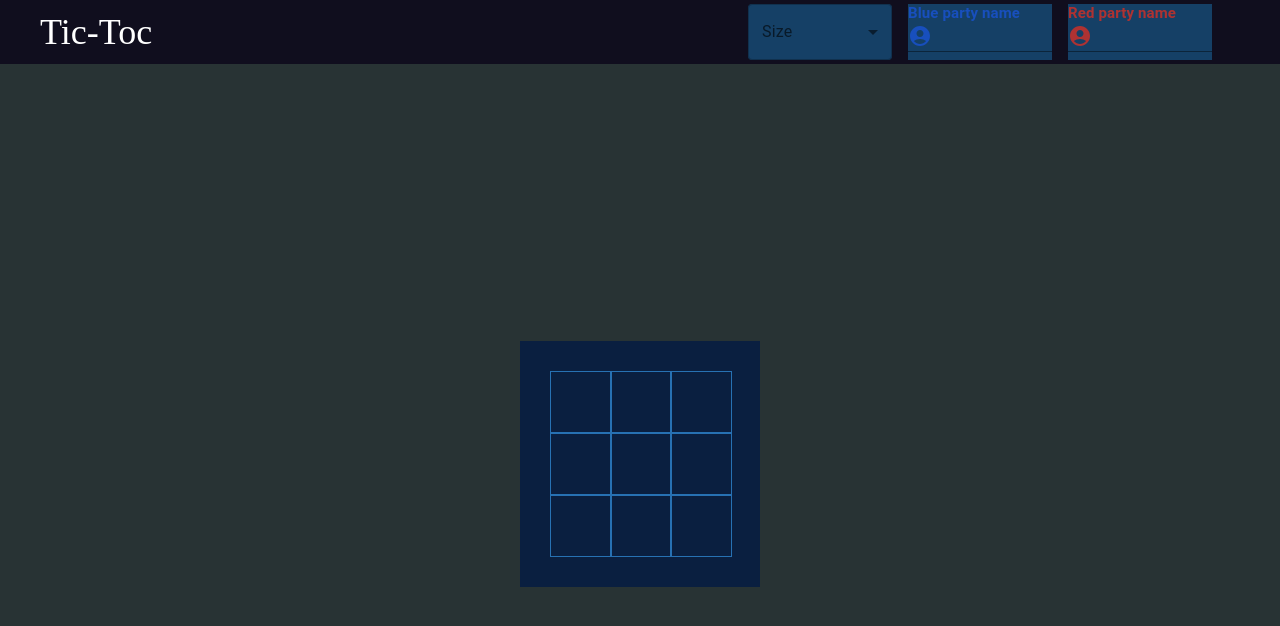
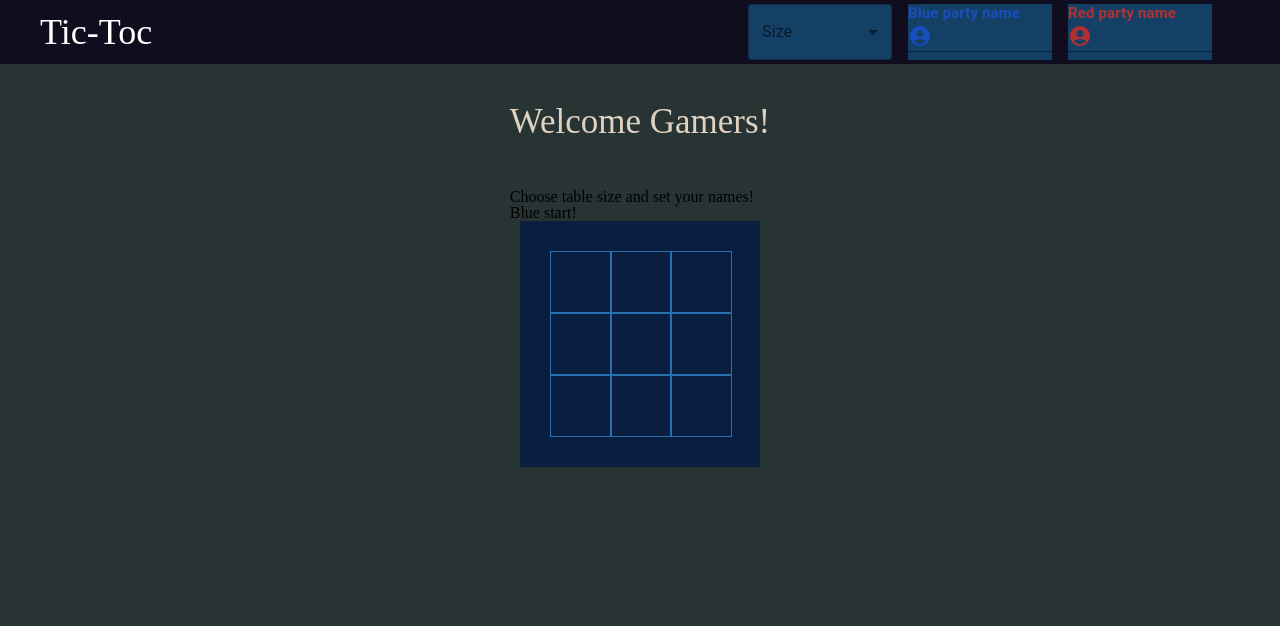
Before and after one commit to tothandras2019/tic-toc-is-action, a React (Create React App) app: page / in a window 1280 px wide. Shown: the top 626 px of the page. Built offline with nearby package versions, Linux system fonts and the light colour scheme.

Commit message:
Set Name and welcome ready

```diff
--- a/src/App.js
+++ b/src/App.js
@@ -4,16 +4,31 @@ import './AppMain.css'
 import './Reset.css'
 import { useState, useContext } from 'react'
 import { Table } from './components/table/table-component'
-import { TableSizeContext } from './components/contexts/opoinment-contexts'
+import { TableSizeContext, PartyNamesContext, ActualTurnContext } from './components/contexts/opoinment-contexts'
 import { Navigation } from './components/navigation/navigation-component'
 
 function App() {
   const { size, setSize } = useContext(TableSizeContext)
+  const { parties, setParties } = useContext(PartyNamesContext)
+  const { turn, setTurn } = useContext(ActualTurnContext)
 
   return (
     <div className='App'>
       <Navigation />
       <section>
+        <div>
+          {!(parties.blueName && parties.redName) ? (
+            <>
+              <h3>Welcome Gamers!</h3>
+              <h4>
+                Choose table size and set your names! <br />
+                Blue start!
+              </h4>
+            </>
+          ) : (
+            <h3>{turn === 'blue' ? parties.blueName : parties.redName} turn!</h3>
+          )}
+        </div>
         <Table size={size} />
       </section>
     </div>
--- a/src/AppMain.css
+++ b/src/AppMain.css
@@ -16,6 +16,12 @@ body::-webkit-scrollbar {
   height: 100vh;
   background-color: #283334;
   display: flex;
-  justify-content: center;
+  flex-direction: column;
   align-items: center;
+  justify-content: flex-start;
+}
+.App section h3 {
+  margin: 40px 0 50px;
+  font-size: 35px;
+  color: rgb(223, 210, 193);
 }/*# sourceMappingURL=AppMain.css.map */
--- a/src/AppMain.scss
+++ b/src/AppMain.scss
@@ -20,7 +20,14 @@ body {
     height: 100vh;
     background-color: $main-color;
     display: flex;
-    justify-content: center;
+    flex-direction: column;
     align-items: center;
+    justify-content: flex-start;
+
+    h3 {
+      margin: 40px 0 50px;
+      font-size: 35px;
+      color: $primary;
+    }
   }
 }
--- a/src/components/contexts/opoinment-contexts.jsx
+++ b/src/components/contexts/opoinment-contexts.jsx
@@ -10,8 +10,26 @@ export const OpponentContextsProvider = ({ children }) => {
   return <OpponentContexts.Provider value={{ step, setStep }}>{children}</OpponentContexts.Provider>
 }
 
+export const ActualTurnContext = createContext('blue')
+export const ActualTurnContextProvider = ({ children }) => {
+  const [turn, setTurn] = useState('blue')
+  return <ActualTurnContext.Provider value={{ turn, setTurn }}>{children}</ActualTurnContext.Provider>
+}
+
 export const TableSizeContext = createContext('')
 export const TableSizeContextProvider = ({ children }) => {
   const [size, setSize] = useState(3)
   return <TableSizeContext.Provider value={{ size, setSize }}>{children}</TableSizeContext.Provider>
 }
+
+export const PartyNamesContext = createContext({
+  blueName: '',
+  redName: '',
+})
+export const PartyNamesContextProvider = ({ children }) => {
+  const [parties, setParties] = useState({
+    blueName: '',
+    redName: '',
+  })
+  return <PartyNamesContext.Provider value={{ parties, setParties }}>{children}</PartyNamesContext.Provider>
+}
--- a/src/components/navigation/navigation-component.jsx
+++ b/src/components/navigation/navigation-component.jsx
@@ -1,6 +1,6 @@
 import './navigation-component.css'
 import { useEffect, useState, useContext } from 'react'
-import { TableSizeContext } from './../contexts/opoinment-contexts.jsx'
+import { TableSizeContext, PartyNamesContext } from './../contexts/opoinment-contexts.jsx'
 import Box from '@mui/material/Box'
 import InputLabel from '@mui/material/InputLabel'
 import FormControl from '@mui/material/FormControl'
@@ -12,15 +12,21 @@ import MenuItem from '@mui/material/MenuItem'
 import Select from '@mui/material/Select'
 
 export const Navigation = () => {
-  const [blueName, setBlueName] = useState(null)
-  const [redName, setRedName] = useState(null)
+  const [blueNameInput, setBlueNameInput] = useState(null)
+  const [redNameInput, setRedNameInput] = useState(null)
   const [tableSize, setTableSize] = useState('')
   const { size, setSize } = useContext(TableSizeContext)
+  const { parties, setParties } = useContext(PartyNamesContext)
 
   useEffect(() => {
-    if (!(blueName || redName)) return
+    if (!(blueNameInput || redNameInput)) return
+    setParties(() => ({
+      blueName: blueNameInput,
+      redName: redNameInput,
+    }))
+
     return () => {}
-  }, [blueName, redName])
+  }, [blueNameInput, redNameInput])
 
   useEffect(() => {
     if (!tableSize) return
@@ -68,7 +74,7 @@ export const Navigation = () => {
           <TextField
             id='input-with-icon-textfield'
             label='Blue party name'
-            onChange={(event) => setBlueName(() => event.target.value)}
+            onChange={(event) => setBlueNameInput(() => event.target.value)}
             sx={{
               backgroundColor: '#154066;',
               input: { color: 'white' },
@@ -94,7 +100,7 @@ export const Navigation = () => {
           <TextField
             id='input-with-icon-textfield'
             label='Red party name'
-            onChange={(event) => setRedName(() => event.target.value)}
+            onChange={(event) => setRedNameInput(() => event.target.value)}
             sx={{
               backgroundColor: '#154066;',
               input: { color: 'white' },
--- a/src/components/table/table-component.jsx
+++ b/src/components/table/table-component.jsx
@@ -1,6 +1,6 @@
 import './table-component.css'
 import { useEffect, useState, useContext } from 'react'
-import { OpponentContexts } from '../contexts/opoinment-contexts'
+import { OpponentContexts, ActualTurnContext } from '../contexts/opoinment-contexts'
 
 import { Field } from '../field/field-component'
 import { WinnerHelper } from '../../configs/config'
@@ -16,6 +16,7 @@ export const Table = ({ size }) => {
   const [bluePartySteps, setBluePartySteps] = useState('')
 
   const { step, setStep } = useContext(OpponentContexts)
+  const { turn, setTurn } = useContext(ActualTurnContext)
 
   useEffect(() => {
     if (!size) return
@@ -41,8 +42,10 @@ export const Table = ({ size }) => {
         field.mark = isOpointment ? '🔵' : '❌'
         if (isOpointment) {
           setBluePartySteps((prevSteps) => (prevSteps += fieldId))
+          setTurn('red')
         } else {
           setRedPartySteps((prevSteps) => (prevSteps += fieldId))
+          setTurn('blue')
         }
 
         setIsOpointment(() => !isOpointment)
--- a/src/index.js
+++ b/src/index.js
@@ -3,16 +3,25 @@ import ReactDOM from 'react-dom/client'
 import './index.css'
 import App from './App'
 import reportWebVitals from './reportWebVitals'
-import { OpponentContextsProvider, TableSizeContextProvider } from './components/contexts/opoinment-contexts'
+import {
+  OpponentContextsProvider,
+  TableSizeContextProvider,
+  PartyNamesContextProvider,
+  ActualTurnContextProvider,
+} from './components/contexts/opoinment-contexts'
 
 const root = ReactDOM.createRoot(document.getElementById('root'))
 root.render(
   <React.StrictMode>
-    <TableSizeContextProvider>
-      <OpponentContextsProvider>
-        <App />
-      </OpponentContextsProvider>
-    </TableSizeContextProvider>
+    <ActualTurnContextProvider>
+      <PartyNamesContextProvider>
+        <TableSizeContextProvider>
+          <OpponentContextsProvider>
+            <App />
+          </OpponentContextsProvider>
+        </TableSizeContextProvider>
+      </PartyNamesContextProvider>
+    </ActualTurnContextProvider>
   </React.StrictMode>,
 )
 
--- a/src/settings/style-settings.scss
+++ b/src/settings/style-settings.scss
@@ -7,3 +7,4 @@ $table-hover-color: #154066;
 $table-border-color: rgb(39, 113, 179);
 $red: #ae3232;
 $blue: #184fbd;
+$primary: rgb(223, 210, 193);
```
Also changed, not shown: 1 other file (tests, documents, lock files or other folders).
